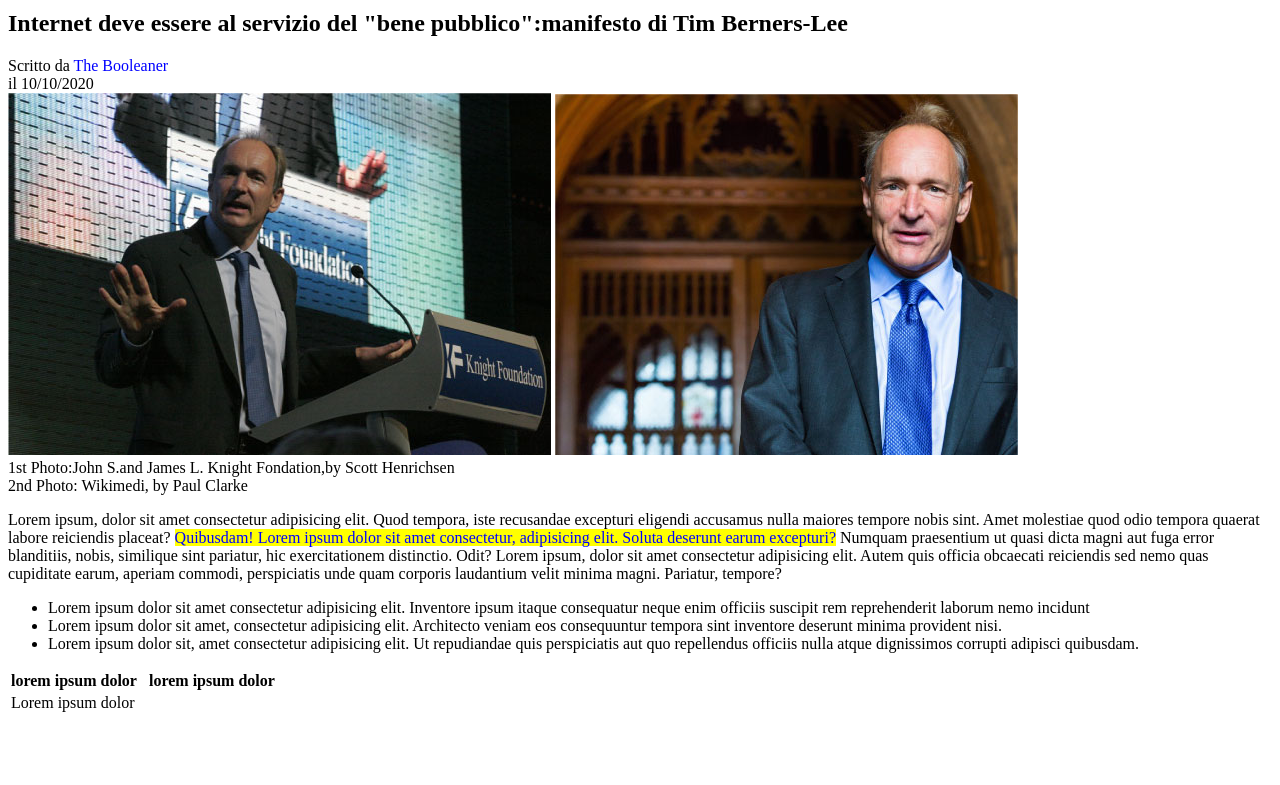
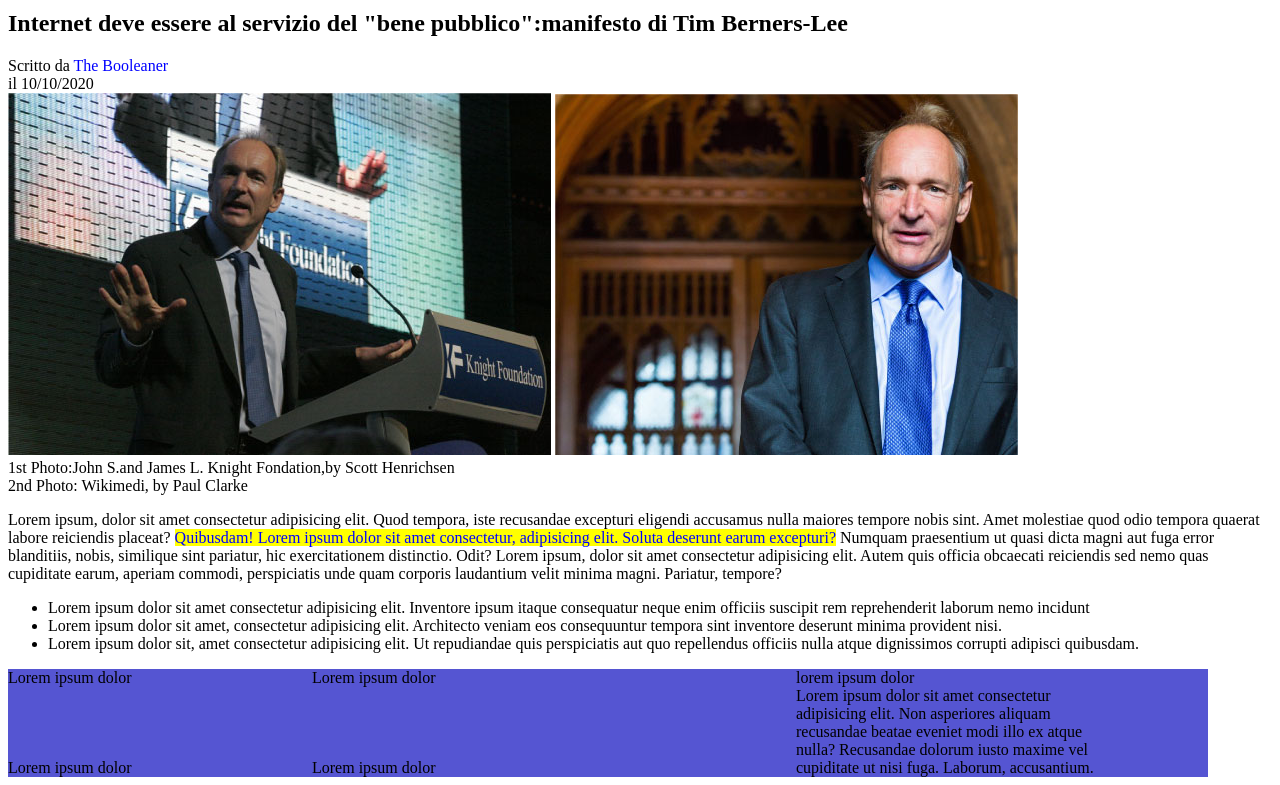
Before and after one commit to allievo24/html-css-booleaner, a plain HTML site: page index.html in a window 1280 px wide. Shown: the part 168-953 px from the top of the page. Before the commit the page ends 891 px from the top, so only its background shows below. Drawn offline with Linux system fonts and the light colour scheme.

Commit message:
alzo le mani

```diff
--- a/css/style.css
+++ b/css/style.css
@@ -24,3 +24,23 @@ margin-left: 5px;
 .evidensiatore{
     background-color: yellow;
 }
+
+.tabella{
+    width: 1200px;
+    background-color: rgb(85, 85, 210);
+
+}
+
+.sinistra{
+    display: inline-block;
+    width:25% ;
+}
+
+.destra{
+    display: inline-block;
+    width: 25%;
+}
+.centrale{
+    display: inline-block;
+    width:40% ;
+}
--- a/index.html
+++ b/index.html
@@ -37,22 +37,25 @@
             </section>
           <!-- fine sezione parag-->
           <!-- inizi sezione tab-->
-            <section>
-              <table>
-                <thead>
-                  <th>lorem ipsum dolor</th>
-                   <th></th>
-                   <th></th>
-                  <th>lorem ipsum dolor</th>
-                </thead>
-                <tbody>
-                  <td>Lorem ipsum dolor </td>
-
-                </tbody>
-                <tfoot>
-
-                </tfoot>
-              </table>
+            <section class="tabella">
+              <div class="sinistra">
+                Lorem ipsum dolor
+              </div>
+              <div class="centrale">
+                  Lorem ipsum dolor
+              </div>
+              <div class="destra">
+                    lorem ipsum dolor
+              </div>
+              <div class="sinistra">
+                    Lorem ipsum dolor
+              </div>
+              <div class="centrale">
+                      Lorem ipsum dolor
+              </div>
+              <div class="destra">
+                        Lorem ipsum dolor sit amet consectetur adipisicing elit. Non asperiores aliquam recusandae beatae eveniet modi illo ex atque nulla? Recusandae dolorum iusto maxime vel cupiditate ut nisi fuga. Laborum, accusantium.
+              </div>
             </section>
           <!-- fine sezione tab-->
 
```
